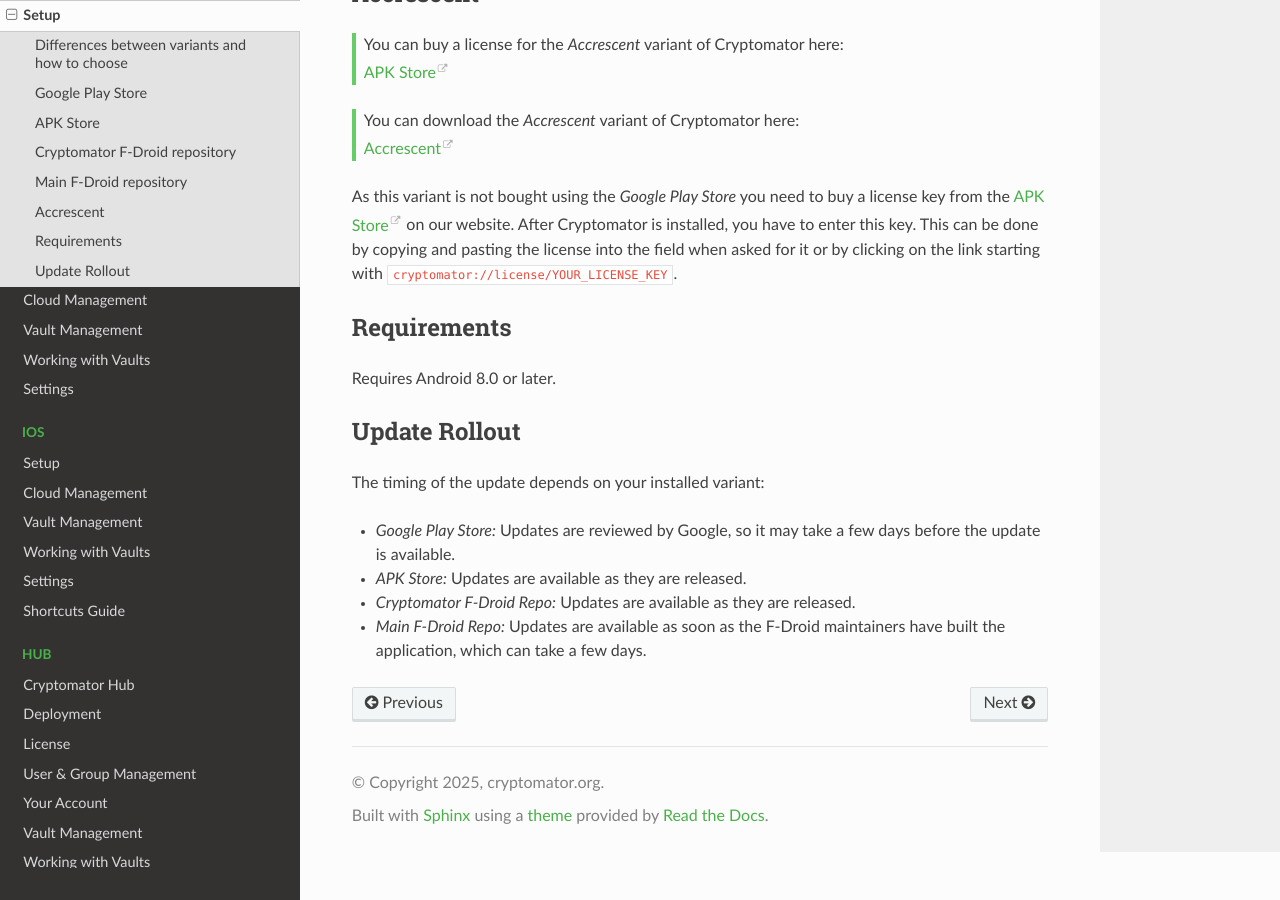
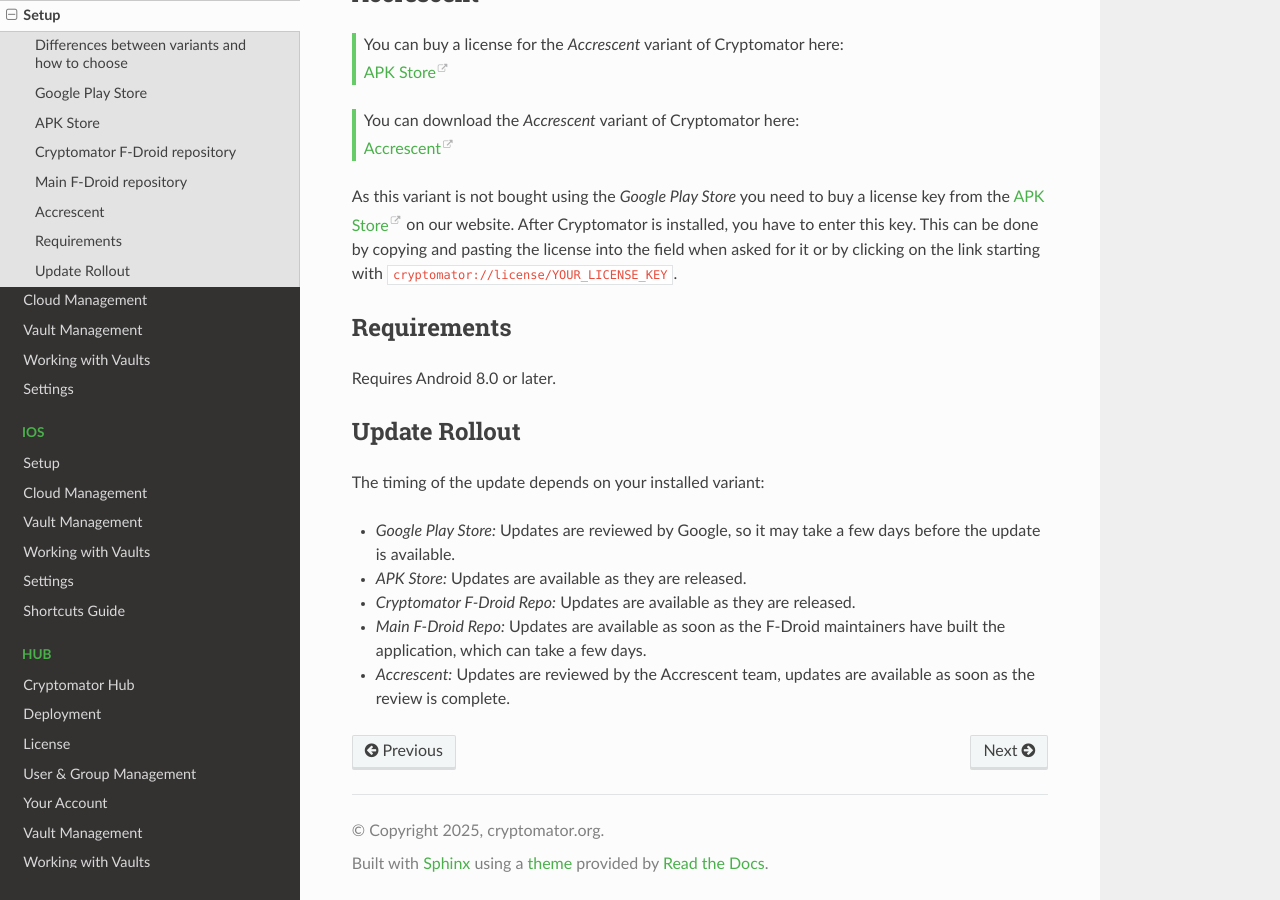
Before and after one commit to cryptomator/docs, a Sphinx documentation site: the page built from source/android/setup.rst, in a window 1280 px wide and 900 px high, scrolled down 3269 px. Built offline with Sphinx 7.4.7 and the Read the Docs theme 3.1.0, drawn with Linux system fonts in a browser that asks for light colours.

Commit message:
Add Accrescent update note

```diff
--- a/source/android/setup.rst
+++ b/source/android/setup.rst
@@ -143,6 +143,7 @@
 * *APK Store:* Updates are available as they are released.
 * *Cryptomator F-Droid Repo:* Updates are available as they are released.
 * *Main F-Droid Repo:* Updates are available as soon as the F-Droid maintainers have built the application, which can take a few days.
+* *Accrescent:* Updates are reviewed by the Accrescent team, updates are available as soon as the review is complete.
 
 .. _`Google Play Store`: https://play.google.com/store/apps/details?id=org.cryptomator&hl=en
 .. _`APK Store`: https://cryptomator.org/android/
```
